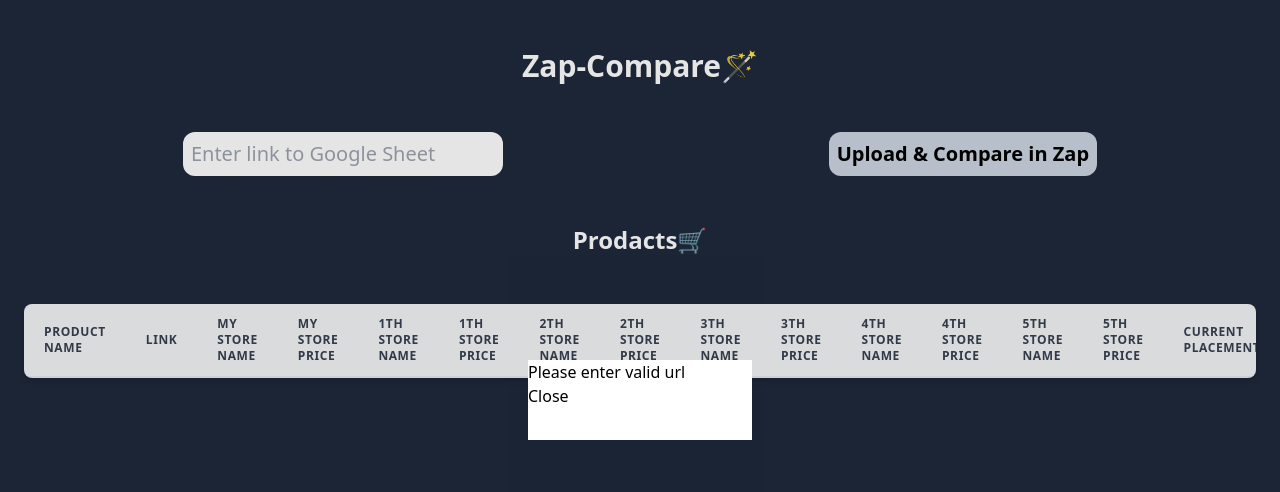
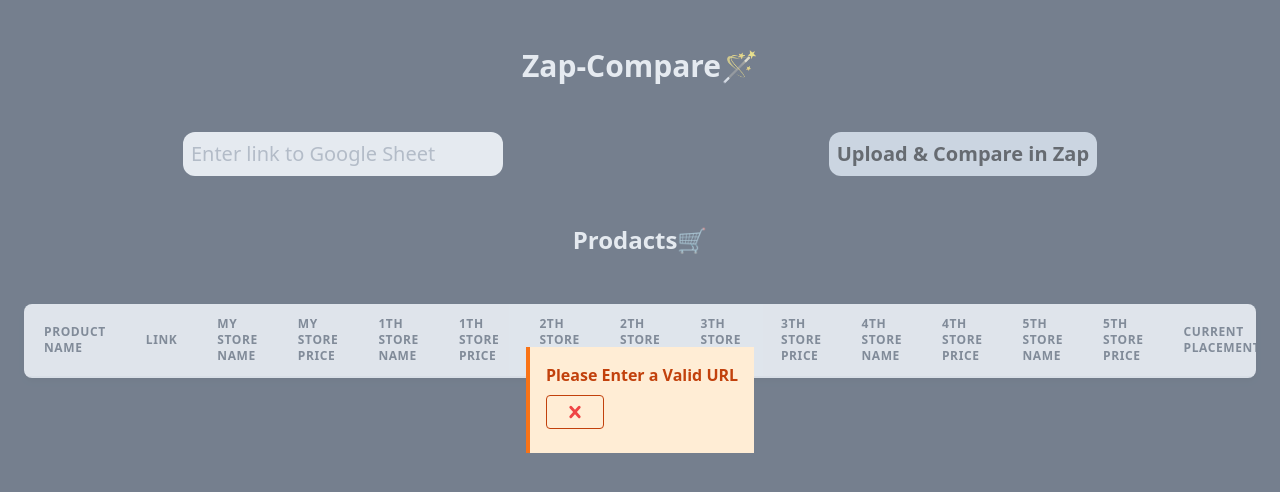
Before and after one commit to amabelleS/scrap-zap, a Next.js app: page / in a window 1280 px wide. Both pictures are taken after a click on the button "Upload & Compare in Zap". Shown: the top 492 px of the page. Built offline with nearby package versions, Linux system fonts and the light colour scheme.

Commit message:
dialog styles

```diff
--- a/app/components/HandelSheets.jsx
+++ b/app/components/HandelSheets.jsx
@@ -5,6 +5,8 @@
 import pairElements from '@/lib/pairElements';
 import scrapeZapWebsite from '@/lib/scrapeZapWebsite';
 import { getPrevProductsIndexesFromLocalStorage } from '@/lib/handelLocalStorage';
+
+import styles from './HandelSheets.module.css'
 
 let ShekelFormater = new Intl.NumberFormat('en-US', {
     style: 'currency',
@@ -14,7 +16,6 @@
 function HandelSheets({ updateProducts }) {
   const [spreadsheetUrl, setSpreadsheetUrl] = useState('');
   const [isLoading, setIsLoading] = useState(false);
-  const [isOpened, setIsOpened] = useState(false);
 
   const modalRef = useRef()
 
@@ -253,9 +254,15 @@
       >
         {isLoading ? 'Uploading & Comparing...' : 'Upload & Compare in Zap'}
       </button>
-      <dialog ref={modalRef} style={{width: '14rem', height: '5rem'}}>
-        <p>Please enter valid url</p>
-        <button onClick={onCloseModal} >Close</button>
+      <dialog ref={modalRef} className='bg-orange-100 border-l-4 border-orange-500 text-orange-700 p-4' role="alert">
+      {/* <dialog ref={modalRef} style={{borderRadius: '0.6rem'}}> */}
+        {/* <div className='flex justify-around'>  */}
+        <p className='font-bold'>Please Enter a Valid URL</p>
+        <button onClick={onCloseModal} className='btn font-bold border border-orange-700 my-2 py-1 px-4 rounded'>
+          <svg className="fill-current h-6 w-6 text-red-500" role="button" xmlns="http://www.w3.org/2000/svg" viewBox="0 0 20 20"><title>Close</title><path d="M14.348 14.849a1.2 1.2 0 0 1-1.697 0L10 11.819l-2.651 3.029a1.2 1.2 0 1 1-1.697-1.697l2.758-3.15-2.759-3.152a1.2 1.2 0 1 1 1.697-1.697L10 8.183l2.651-3.031a1.2 1.2 0 1 1 1.697 1.697l-2.758 3.152 2.758 3.15a1.2 1.2 0 0 1 0 1.698z"/></svg>
+          {/* Close */}
+        </button>
+        {/* </div> */}
       </dialog>
     </div>
   );
--- /dev/null
+++ b/app/components/HandelSheets.module.css
@@ -0,0 +1,33 @@
+/* .dialog {
+  z-index: 10;
+  margin-top: 10px;
+  display: flex;
+  align-items: center;
+  justify-content: center;
+  background: green;
+  border: none;
+  border-radius: 1rem;
+} */
+
+/* .dialog::backdrop {
+  background-color: hsla(247, 48%, 41%, 0.852);
+} */
+
+.dialog {
+    /* width: 100%; */
+    /* display: flex; */
+    /* flex-direction: column; */
+    /* align-items: center; */
+    /* justify-content: center; */
+    /* border: 1px solid blue; */
+    /* border-radius: 1rem; */
+}
+
+/* .dialog button {
+    background: rgb(30 41 59);
+    color: rgb(243 244 246);
+    border: 1px solid rgb(30 41 59);;
+    border-radius: 0.6rem;
+    margin-top: 0.42rem;
+    font-weight: bold;
+} */
--- a/app/components/products/loading.js
+++ /dev/null
@@ -1,4 +0,0 @@
-export default function Loading() {
-    // You can add any UI inside Loading, including a Skeleton.
-    return <LoadingSkeleton />;
-  }
--- a/app/globals.css
+++ b/app/globals.css
@@ -1,6 +1,21 @@
 @tailwind base;
 @tailwind components;
 @tailwind utilities;
+
+/* dialog {
+  z-index: 10;
+  margin-top: 10px;
+  display: flex;
+  align-items: center;
+  justify-content: center;
+  background: green;
+  border: none;
+  border-radius: 1rem;
+} */
+
+dialog::backdrop {
+  background-color: rgba(203, 213, 225, 50%);
+}
 
 /* :root {
   --foreground-rgb: 0, 0, 0;
```
Also changed, not shown: app/error.js (renamed from app/components/products/error.js).
